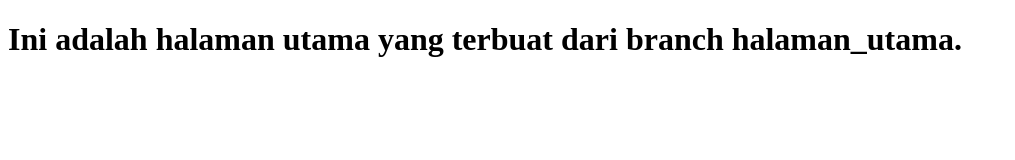
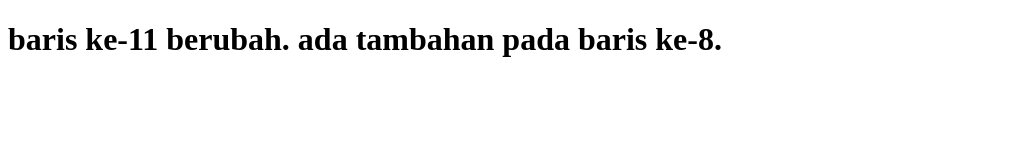
Before and after one commit to jhustinn/MyRepo, a plain HTML site: page index.html in a window 1280 px wide. Shown: the whole page, without its empty margins (0-1015 px from the left). Drawn offline with Linux system fonts and the light colour scheme.

Commit message:
melakukan perubahan pada index.html

```diff
--- a/index.html
+++ b/index.html
@@ -7,6 +7,6 @@
     <title>My Repo</title>
   </head>
   <body>
-    <h1>Ini adalah halaman utama yang terbuat dari branch halaman_utama.</h1>
+    <h1>baris ke-11 berubah. ada tambahan pada baris ke-8.</h1>
   </body>
 </html>
```
